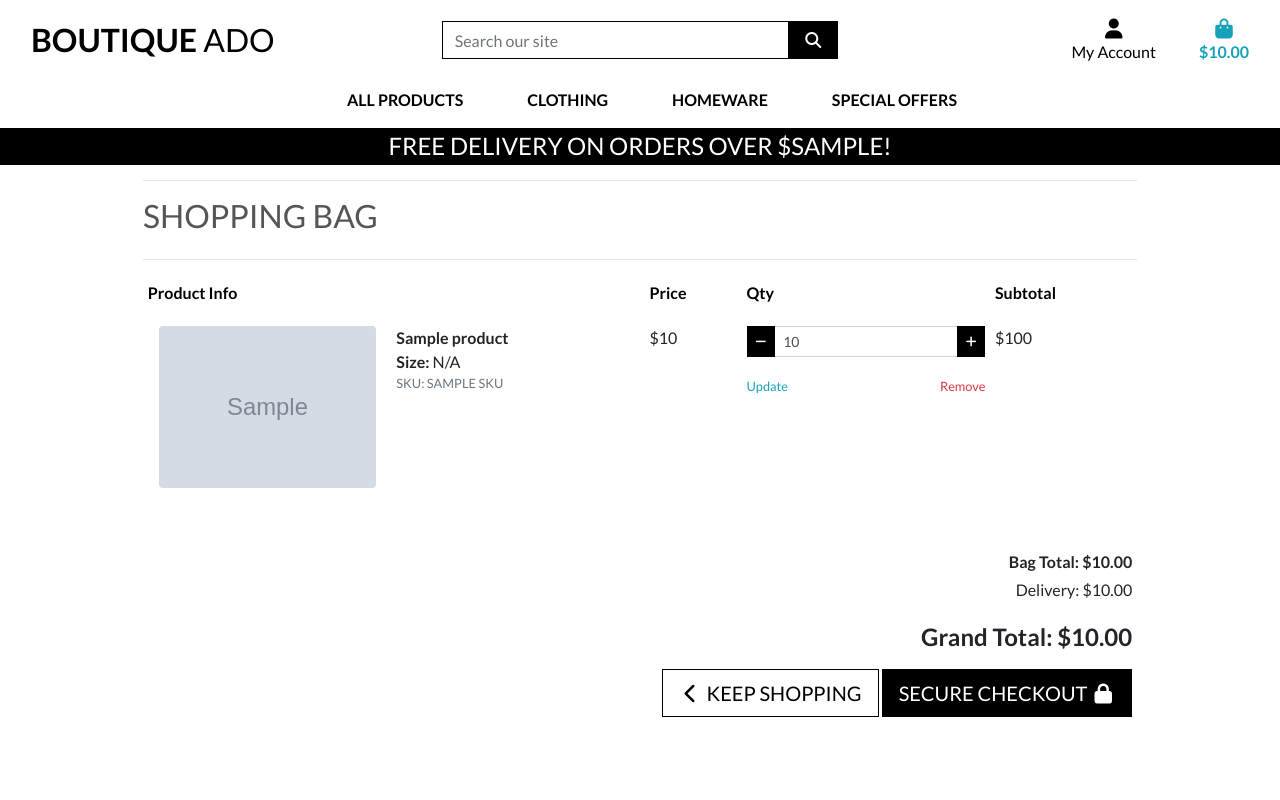
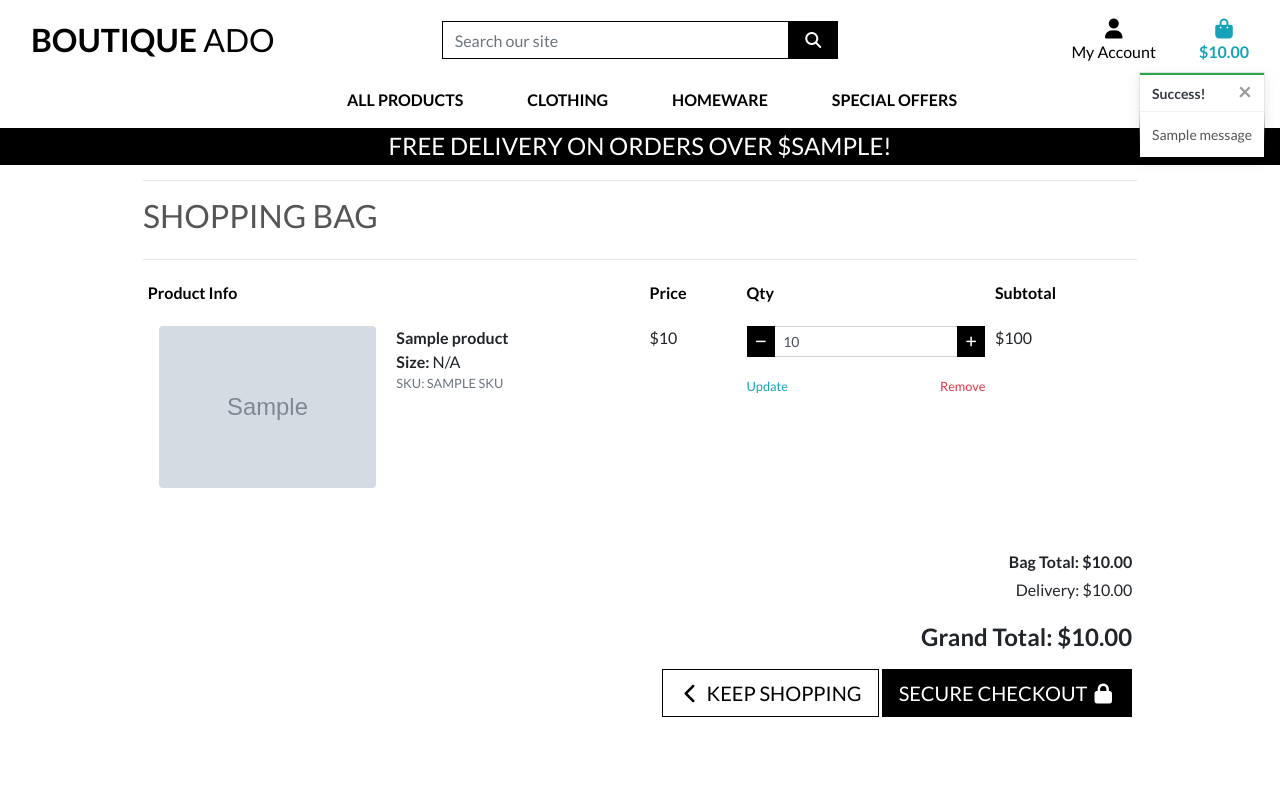
Before and after one commit to Ironmonkeynuts/boutique_ado_v1, a Django app: template bag/templates/bag/bag.html in a window 1280 px wide. Run offline with Django 4.2, Linux system fonts and the light colour scheme; the template is opened without the code that fills it: most values are stand-ins (such as "Sample title", 1, 10 or a date in 2020); grey boxes marked "Sample" are stand-in pictures; one stand-in notice (Sample message) is shown; some libraries are stand-ins or nearby versions.

Commit message:
Add toasts

```diff
--- a/boutique_ado/settings.py
+++ b/boutique_ado/settings.py
@@ -78,6 +78,8 @@ TEMPLATES = [
         },
     },
 ]
+
+MESSAGE_STORAGE = 'django.contrib.messages.storage.session.SessionStorage'
 
 AUTHENTICATION_BACKENDS = [
     # Needed to login by username in Django admin, regardless of `allauth`
--- a/static/css/base.css
+++ b/static/css/base.css
@@ -107,8 +107,20 @@ a.category-badge > span.badge:hover {
     cursor: pointer;
 }
 
+.message-container {
+    position: fixed;
+    top: 72px;
+    right: 15px;
+    z-index: 99999999999;
+}
 
+.custom-toast {
+    overflow: visible;
+}
 
+.toast-capper {
+    height: 2px;
+}
 
 /* -------------------------------- Media Queries */
 
--- a/templates/base.html
+++ b/templates/base.html
@@ -120,7 +120,23 @@
   </header>
 
   {% if messages %}
-  <div class="message-container"></div>
+  <div class="message-container">
+
+    {% for message in messages %}
+      {% with message.level as level %}
+        {% if level == 40 %}
+          {% include 'includes/toasts/toast_error.html' %}
+        {% elif level == 30 %}
+          {% include 'includes/toasts/toast_warning.html' %}
+        {% elif level == 25 %}
+          {% include 'includes/toasts/toast_success.html' %}
+        {% else %}
+          {% include 'includes/toasts/toast_info.html' %}
+        {% endif %}
+      {% endwith %}
+    {% endfor %}
+
+  </div>
   {% endif %}
 
   {% block page_header %}
@@ -130,6 +146,11 @@
   {% endblock %}
 
   {% block postloadjs %}
+
+  <script type="text/javascript">
+    $('.toast').toast('show');
+  </script>
+
   {% endblock %}
 
 </body>
--- /dev/null
+++ b/templates/includes/toasts/toast_success.html
@@ -0,0 +1,13 @@
+<div class="toast custom-toast rounded-0 border-top 0" data-autohide="false">
+    <div class="arrow-up arrow-success"></div>
+    <div class="w-100 toast-capper bg-success"></div>
+    <div class="toast-header bg-white text-dark">
+        <strong class="mr-auto">Success!</strong>
+        <button type="button" class="ml-2 mb-1 close text-dark" data-dismiss="toast" aria-label="Close">
+            <span aria-hidden="true">&times;</span>
+        </button>
+    </div>
+    <div class="toast-body bg-white">
+        {{ message }}
+    </div>
+</div>
```
Also changed, not shown: bag/views.py (+7 -0 lines), templates/includes/toasts/toast_error.html (added, +13 -0 lines), templates/includes/toasts/toast_info.html (added, +13 -0 lines), templates/includes/toasts/toast_warning.html (added, +13 -0 lines).
